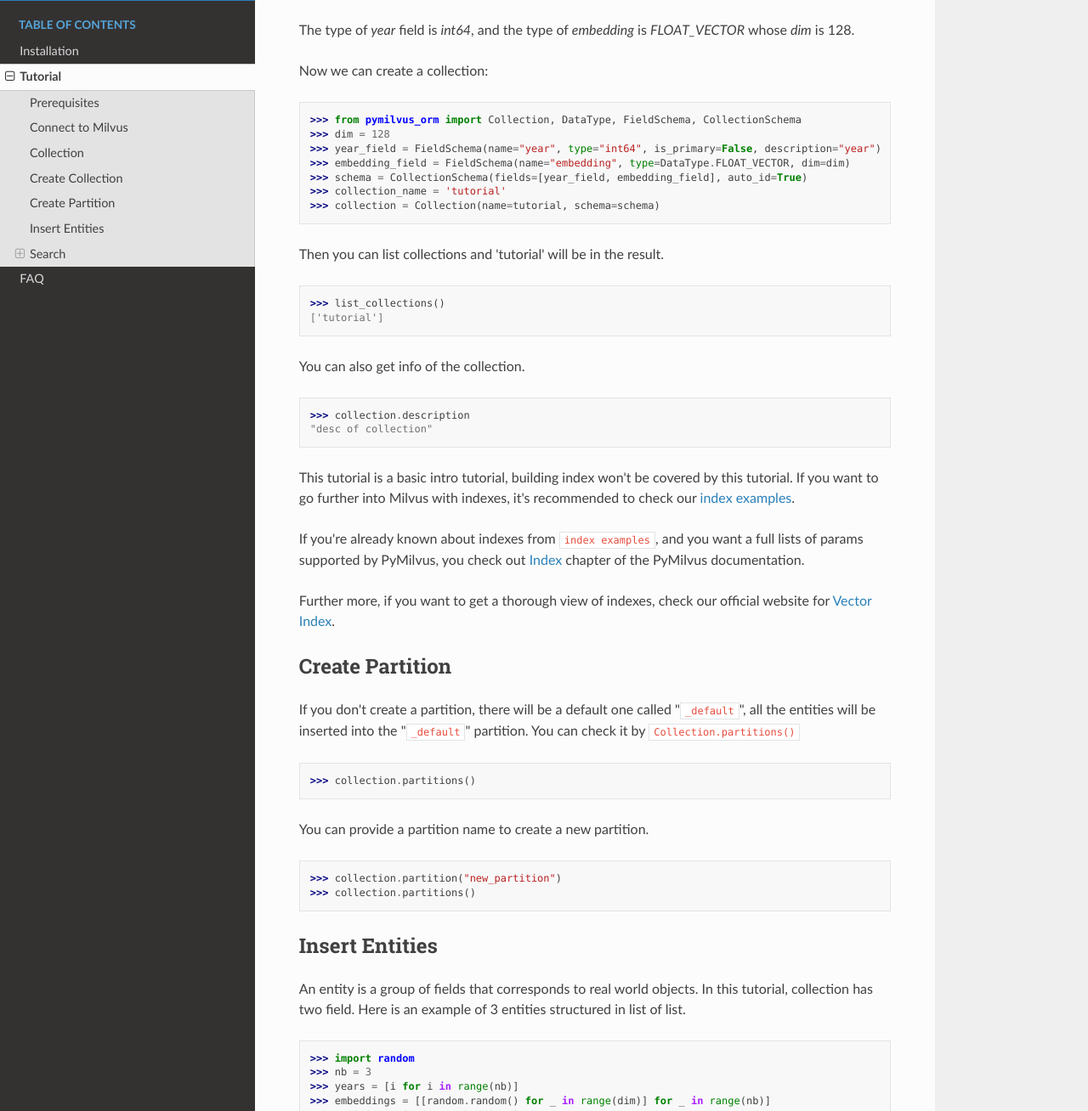
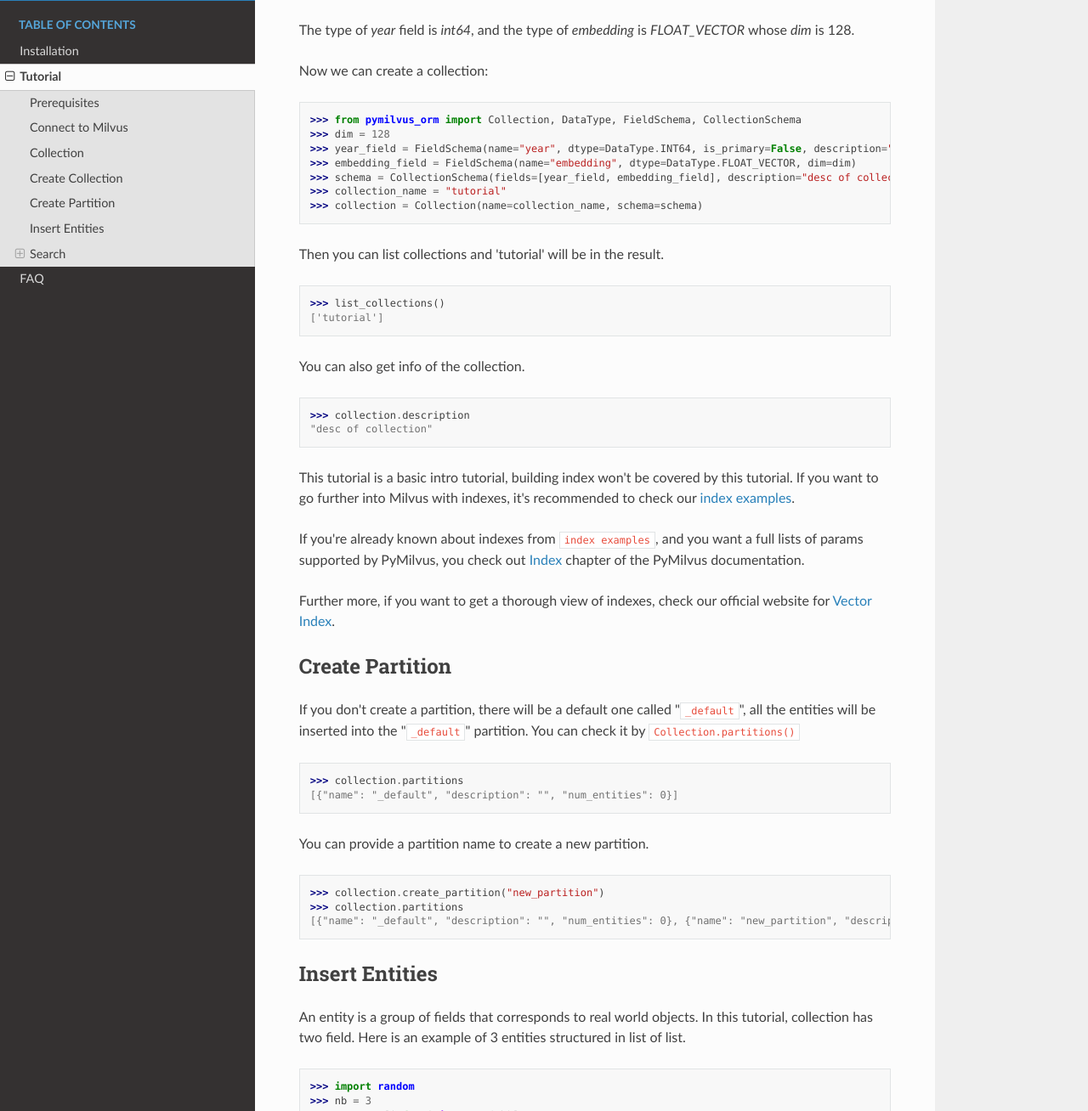
Before and after one commit to milvus-io/pymilvus-orm, a Sphinx documentation site: the page built from docs/source/tutorial.rst, in a window 1280 px wide and 1400 px high, scrolled down 1332 px, cut to the strip 92-1400 px from the top of the window. Shown: the whole strip at 85% size. Built offline with Sphinx 7.4.7 and the Read the Docs theme 2.0.0, drawn with Linux system fonts in a browser that asks for light colours; pages that are not in the unit, such as notebooks, are missing from menus; some of the changed text lies outside the part shown.

Commit message:
Correct code in docs
Signed-off-by: xiaocai2333 <cai.zhang@zilliz.com>

```diff
--- a/docs/source/tutorial.rst
+++ b/docs/source/tutorial.rst
@@ -66,11 +66,11 @@
 
 >>> from pymilvus_orm import Collection, DataType, FieldSchema, CollectionSchema
 >>> dim = 128
->>> year_field = FieldSchema(name="year", type="int64", is_primary=False, description="year")
->>> embedding_field = FieldSchema(name="embedding", type=DataType.FLOAT_VECTOR, dim=dim)
->>> schema = CollectionSchema(fields=[year_field, embedding_field], auto_id=True)
->>> collection_name = 'tutorial'
->>> collection = Collection(name=tutorial, schema=schema)
+>>> year_field = FieldSchema(name="year", dtype=DataType.INT64, is_primary=False, description="year")
+>>> embedding_field = FieldSchema(name="embedding", dtype=DataType.FLOAT_VECTOR, dim=dim)
+>>> schema = CollectionSchema(fields=[year_field, embedding_field], description="desc of collection")
+>>> collection_name = "tutorial"
+>>> collection = Collection(name=collection_name, schema=schema)
 
 Then you can list collections and 'tutorial' will be in the result.
 
@@ -100,12 +100,14 @@
 If you don't create a partition, there will be a default one called "``_default``", all the entities will be
 inserted into the "``_default``" partition. You can check it by ``Collection.partitions()``
 
->>> collection.partitions()
+>>> collection.partitions
+[{"name": "_default", "description": "", "num_entities": 0}]
 
 You can provide a partition name to create a new partition.
 
->>> collection.partition("new_partition")
->>> collection.partitions()
+>>> collection.create_partition("new_partition")
+>>> collection.partitions
+[{"name": "_default", "description": "", "num_entities": 0}, {"name": "new_partition", "description": "", "num_entities": 0}]
 
 Insert Entities
 ========
@@ -182,7 +184,7 @@
 .. Danger::
    Once you drop a partition, all the data in this partition will be deleted too.
 
->>> collection.drop_partition("partition_to_drop")
+>>> collection.drop_partition("new_partition")
 
 
 Drop a Collection
```
Also changed, not shown: other parts of docs/source/tutorial.rst (+2 -2 lines).
